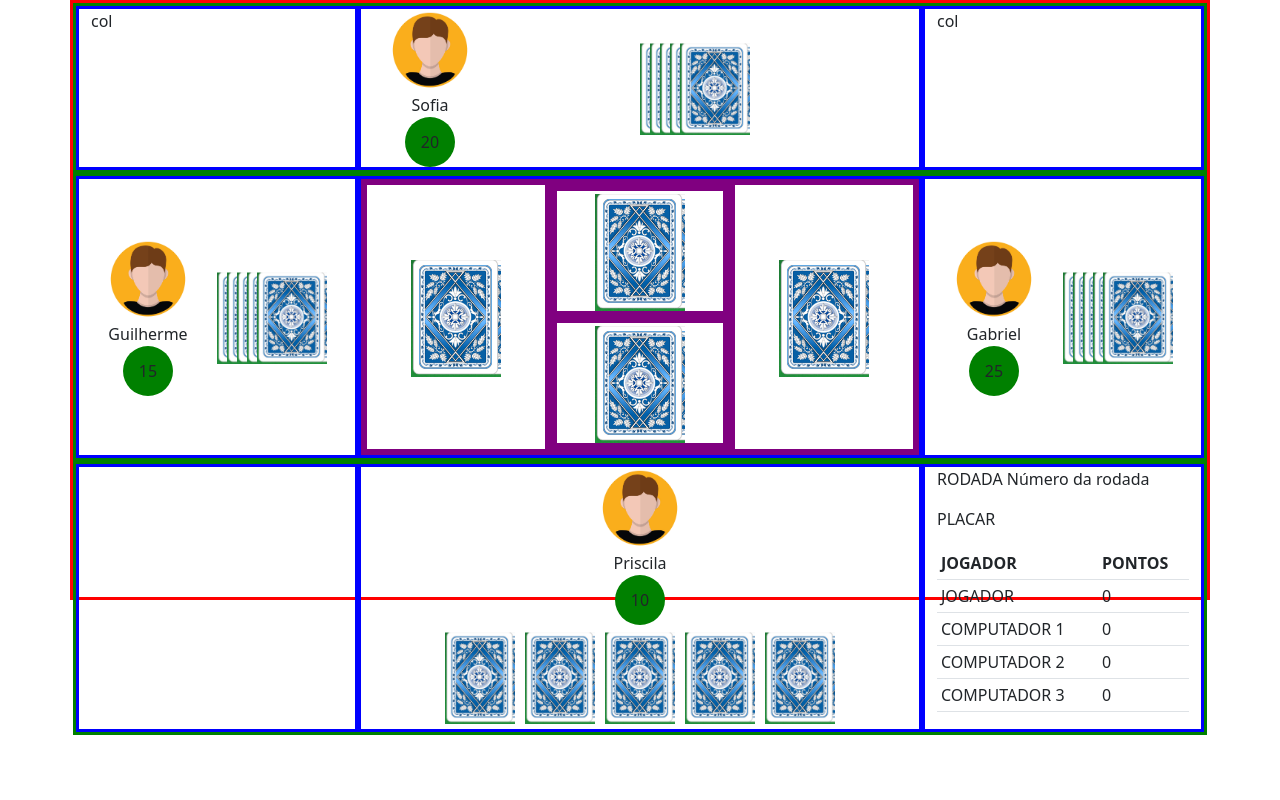
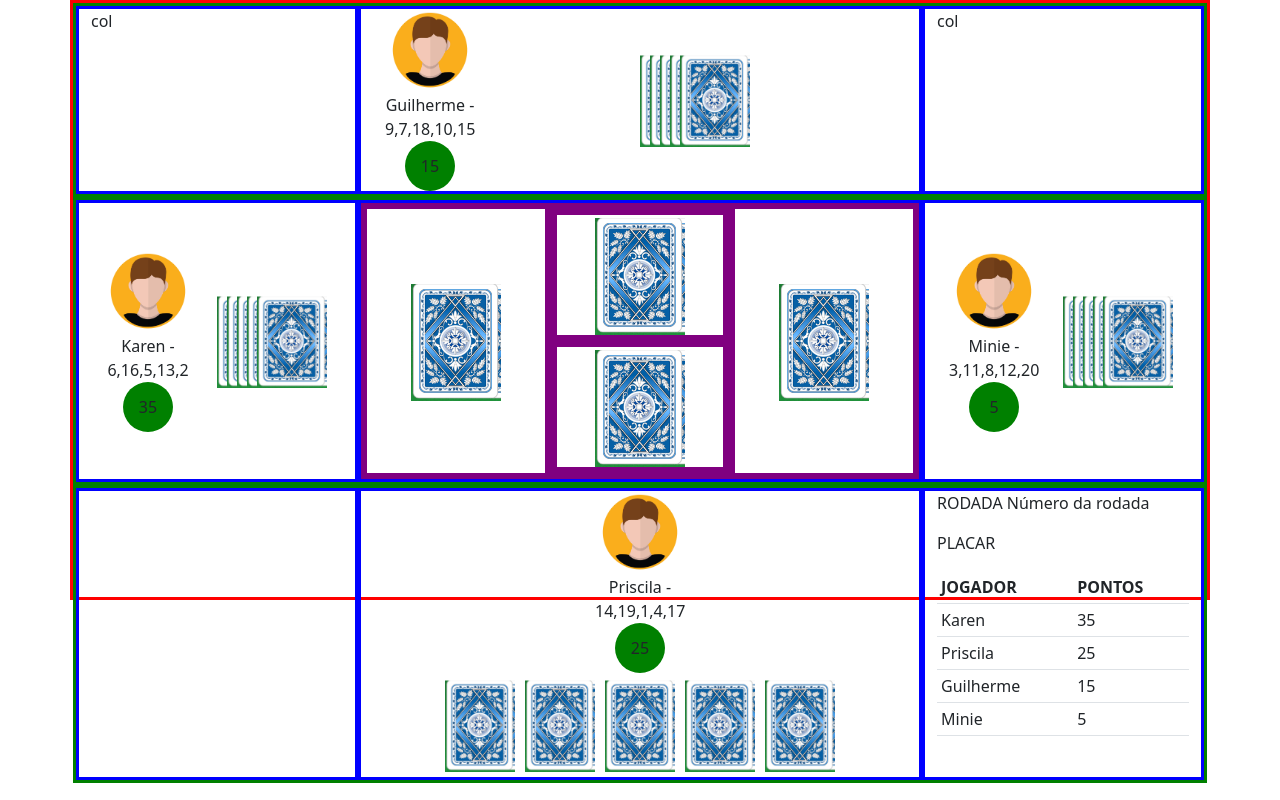
Before and after one commit to francopri/MelhorDeCinco, a plain HTML site: page index.html in a window 1280 px wide. Drawn offline with nearby package versions, Linux system fonts and the light colour scheme.

Commit message:
exibindo o placar

```diff
--- a/index.html
+++ b/index.html
@@ -178,22 +178,6 @@
                             </tr>
                         </thead>
                         <tbody>
-                            <tr>
-                                <td>JOGADOR</td>
-                                <td>0</td>
-                            </tr>
-                            <tr>
-                                <td>COMPUTADOR 1</td>
-                                <td>0</td>
-                            </tr>
-                            <tr>
-                                <td>COMPUTADOR 2</td>
-                                <td>0</td>
-                            </tr>
-                            <tr>
-                                <td>COMPUTADOR 3</td>
-                                <td>0</td>
-                            </tr>
                         </tbody>
                     </table>
 
--- a/js/MelhorDeCinco.js
+++ b/js/MelhorDeCinco.js
@@ -30,11 +30,16 @@ class MelhorDeCinco {
         //configura o nome da pessoa
         this.playerName = playerName;
 
+
+        //define lista de nomes
+        const names = ['Patrícia', 'Karen', 'Jino', 'Daniele', 'Guilherme', 'João', 'Marcelo', 'Claudia', 'Cintia', 'Joana', 'Sofia', 'Gabriel', 'Minie', 'Jujuba', 'Amora'];
+
         //instancia cada jogador
+
         const p1 = new Player(this.playerName, 'profile.png');
-        const p2 = new Player("Player 2", 'profile.png');
-        const p3 = new Player("Player 3", 'profile.png');
-        const p4 = new Player("Player 4", 'profile.png');
+        const p2 = new Player(this.getRandomNamePlayer(names), 'profile.png');
+        const p3 = new Player(this.getRandomNamePlayer(names), 'profile.png');
+        const p4 = new Player(this.getRandomNamePlayer(names), 'profile.png');
 
         //inclui cada jogador na lista de jogadores
         this.players.push(p1);
@@ -64,7 +69,7 @@ class MelhorDeCinco {
     }
 
     /**
-     * Sorteia uma lista de cartas para um jogador a partir de um conjunto de cartas possíveis fornecida como parâmetro. As cartas sorteadas para o jogador são removidas da lista de cartas possíveis fornecida.
+     * Sorteia uma lista de cartas para um jogador a partir de um conjunto de cartas possíveis fornecido como parâmetro. As cartas sorteadas para o jogador são removidas da lista de cartas possíveis fornecida.
      * @param {*} cards lista de cartas possíveis
      * @returns a lista de cartas selecionadas para o jogador
      */
@@ -88,4 +93,23 @@ class MelhorDeCinco {
 
     }
 
+
+    /**
+     * Sorteia um nome para um jogador a partir de um conjunto de nomes possíveis fornecido como parâmetro. O nome sorteado é removido da lista de nomes possíveis.
+     * @param {*} names lista de nomes possíveis
+     * @returns
+     */
+    getRandomNamePlayer(names) {
+
+        let i = Math.floor((Math.random() * names.length) - 1);
+
+        if (i < 0) i = 0;
+
+        const name = names.splice(i, 1);
+
+        return name;
+
+    }
+
+
 }
--- a/js/index.js
+++ b/js/index.js
@@ -2,15 +2,15 @@
 
 // instanciando a classe do jogo Melhor de Cinco
 
-const melhorDeCinco = new MelhorDeCinco();
+let melhorDeCinco;
 
 
 //capturando os elementos de HTML
-
 const startScreenDiv = document.getElementById('startScreen');
 const newNameInput = document.getElementById('newName');
 const gameScreenDiv = document.getElementById('gameScreen');
 const gameScoreDiv = document.getElementById('gameScore');
+const gameScoreTbody = gameScoreDiv.querySelector('table > tbody');
 const roundSpan = document.getElementById('round');
 const btnStart = document.getElementById('btnStart');
 const btnNewGame = document.getElementById('btnNewGame');
@@ -49,6 +49,7 @@ btnStart.addEventListener('click', () => {
 
   // melhorDeCinco.playerName = newNameInput.value;
 
+  melhorDeCinco = new MelhorDeCinco();
   melhorDeCinco.init(newNameInput.value);
 
 
@@ -57,17 +58,46 @@ btnStart.addEventListener('click', () => {
 
 
 //TODO: REMOVER
-melhorDeCinco.playerName = "Priscila";
+
+//define dados de teste
+melhorDeCinco = new MelhorDeCinco();
+melhorDeCinco.init("Priscila");
+melhorDeCinco.players[0].score = 25;
+melhorDeCinco.players[1].score = 35;
+melhorDeCinco.players[2].score = 15;
+melhorDeCinco.players[3].score = 5;
 
 
-player1Name.innerText = melhorDeCinco.playerName;
-player1Score.innerText = '10';
+//mostra dados dos jogadores
+player1Name.innerText = melhorDeCinco.players[0].name + ' - ' + melhorDeCinco.players[0].cards;
+player1Score.innerText = melhorDeCinco.players[0].score;
 
-player2Name.innerText = 'Guilherme';
-player2Score.innerText = '15';
+player2Name.innerText = melhorDeCinco.players[1].name + ' - ' + melhorDeCinco.players[1].cards;
+player2Score.innerText = melhorDeCinco.players[1].score;
 
-player3Name.innerText = 'Sofia';
-player3Score.innerText = '20';
+player3Name.innerText = melhorDeCinco.players[2].name + ' - ' + melhorDeCinco.players[2].cards;
+player3Score.innerText = melhorDeCinco.players[2].score;
 
-player4Name.innerText = 'Gabriel';
-player4Score.innerText = '25';
+player4Name.innerText = melhorDeCinco.players[3].name + ' - ' + melhorDeCinco.players[3].cards;
+player4Score.innerText = melhorDeCinco.players[3].score;
+
+//Mostrar o score
+gameScoreTbody.innerHTML = '';
+
+let trs = '';
+
+//Clonando o array para fazer o sort
+const playersClone = [...melhorDeCinco.players];
+
+const playersSortedByScore = playersClone.sort((a, b) => b.score - a.score)
+
+for (const player of playersClone) {
+
+  trs += `<tr>
+  <td>${player.name}</td>
+  <td>${player.score}</td>
+</tr>`
+
+}
+
+gameScoreTbody.innerHTML = trs;
```
